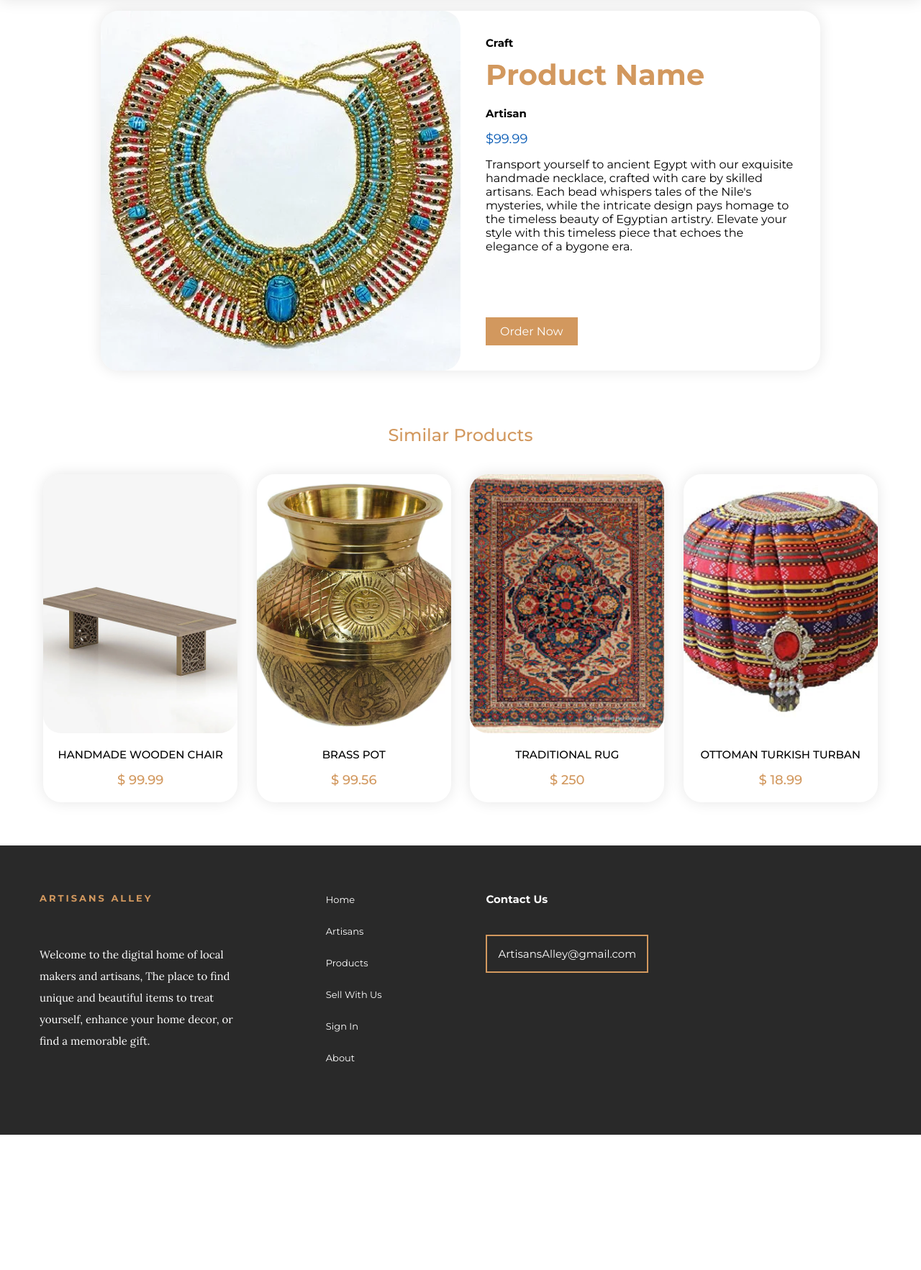
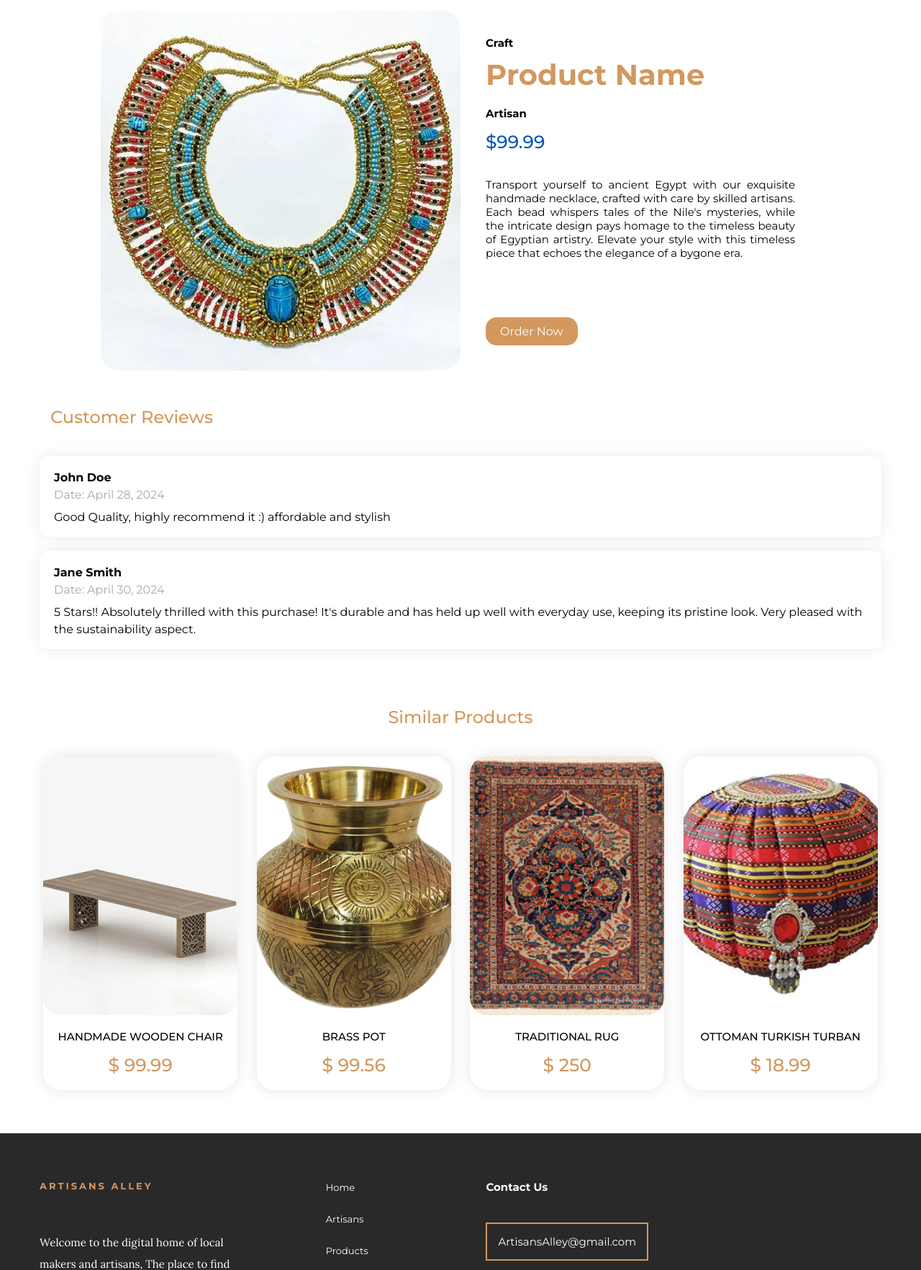
Before and after one commit to youssefelghamour/ArtisansAlley, a Flask app: page /product in a window 1280 px wide. Shown: the part 110-1875 px from the top of the page at 72% size. Before the commit the page ends 1687 px from the top, so only its background shows below. Run offline with Flask 3, Linux system fonts and the light colour scheme.

Commit message:
add reviews in the Product page

```diff
--- a/web_flask/static/styles/explore_products.css
+++ b/web_flask/static/styles/explore_products.css
@@ -95,9 +95,9 @@ button{
 
 
 /* header */
-#header{
+/*#header{
     box-shadow: 0 0 20px rgba(0, 0, 0, 0.1);
-}
+}*/
 .header-top{
     height: 30px;
     background-color: var(--secondary);
--- a/web_flask/static/styles/product.css
+++ b/web_flask/static/styles/product.css
@@ -11,7 +11,7 @@ body {
     width: 1000px;
     background-color: #fff;
     border-radius: 25px;
-    box-shadow: 0 0 20px rgba(0, 0, 0, 0.1);
+    /*box-shadow: 0 0 20px rgba(0, 0, 0, 0.1);*/
     margin: 15px auto;
 }
 
@@ -39,15 +39,18 @@ body {
 }
 
 .price {
-    font-size: 18px;
+    font-size: 25px;
     color: #0056b3;
     margin-top: 15px;
     margin-bottom: 15px;
+    font-weight: 500;
 }
 
 .description {
-    font-size: 16px;
+    font-size: 15px;
     margin-bottom: 20px;
+    margin-top: 35px;
+    text-align: justify;
 }
 
 .order-button {
@@ -59,8 +62,51 @@ body {
     color: #fff;
     border: none;
     cursor: pointer;
+    border-radius: 15px;
 }
 
 .order-button:hover {
     background-color: #0056b3;
 }
+
+
+#reviews {
+    margin-top: 50px;
+}
+
+.reviews-section-title{
+    text-align: left;
+    color: var(--primary);
+    margin-bottom: 20px;
+    margin-left: 15px;
+}
+
+.reviews-section-title h2{
+    font-weight: 500;
+    margin-bottom: 40px;
+}
+
+.review {
+    /*border: 1px solid #ddd;*/
+    border-radius: 10px;
+    padding: 15px 20px 15px 20px;
+    margin-bottom: 20px;
+    box-shadow: 0 0 20px rgba(0, 0, 0, 0.09);
+}
+
+.review-date{
+    color: darkgrey;
+}
+
+.user-info {
+    margin-bottom: 10px;
+}
+
+.user-info p {
+    margin: 5px 0;
+}
+
+.user-review {
+    font-size: 16px;
+    line-height: 1.5;
+}
--- a/web_flask/templates/product.html
+++ b/web_flask/templates/product.html
@@ -57,6 +57,30 @@
             </div>
         </div>
 		<!-- end of form -->
+
+		<!-- reviews -->
+		<section id="reviews">
+			<div class="container">
+				<div class="reviews-section-title">
+					<h2>Customer Reviews</h2>
+				</div>
+				<div class="review">
+					<div class="user-info">
+						<p><strong>John Doe</strong></p>
+						<p class="review-date">Date: April 28, 2024</p>
+					</div>
+					<p class="user-review">Good Quality, highly recommend it :) affordable and stylish</p>
+				</div>
+				<div class="review">
+					<div class="user-info">
+						<p><strong>Jane Smith</strong></p>
+						<p class="review-date">Date: April 30, 2024</p>
+					</div>
+					<p class="user-review">5 Stars!! Absolutely thrilled with this purchase! It's durable and has held up well with everyday use, keeping its pristine look. Very pleased with the sustainability aspect.</p>
+				</div>
+			</div>
+		</section>
+		<!-- end of reviews -->
 
         <!-- products section -->
         <section id="products">
```
